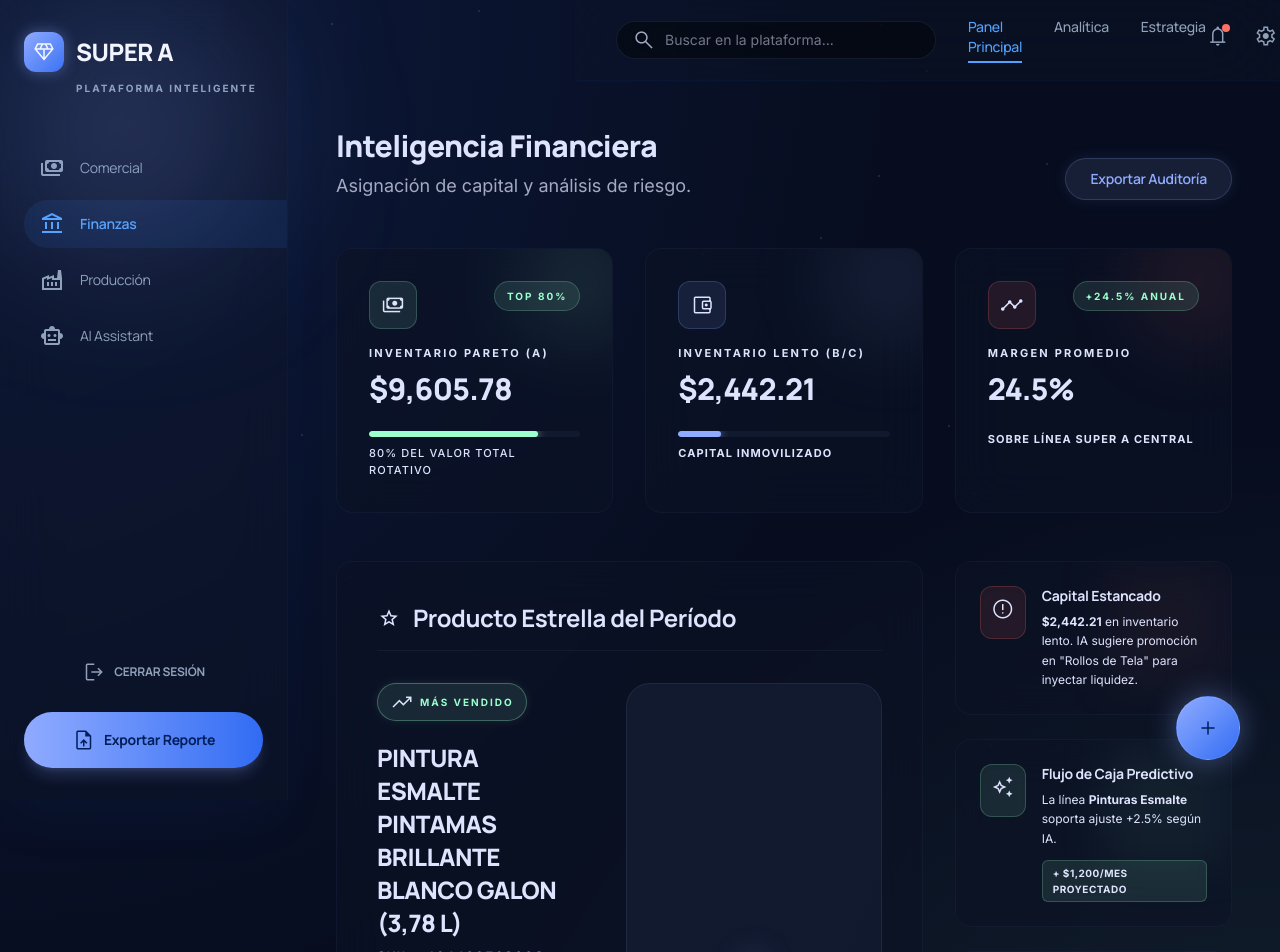
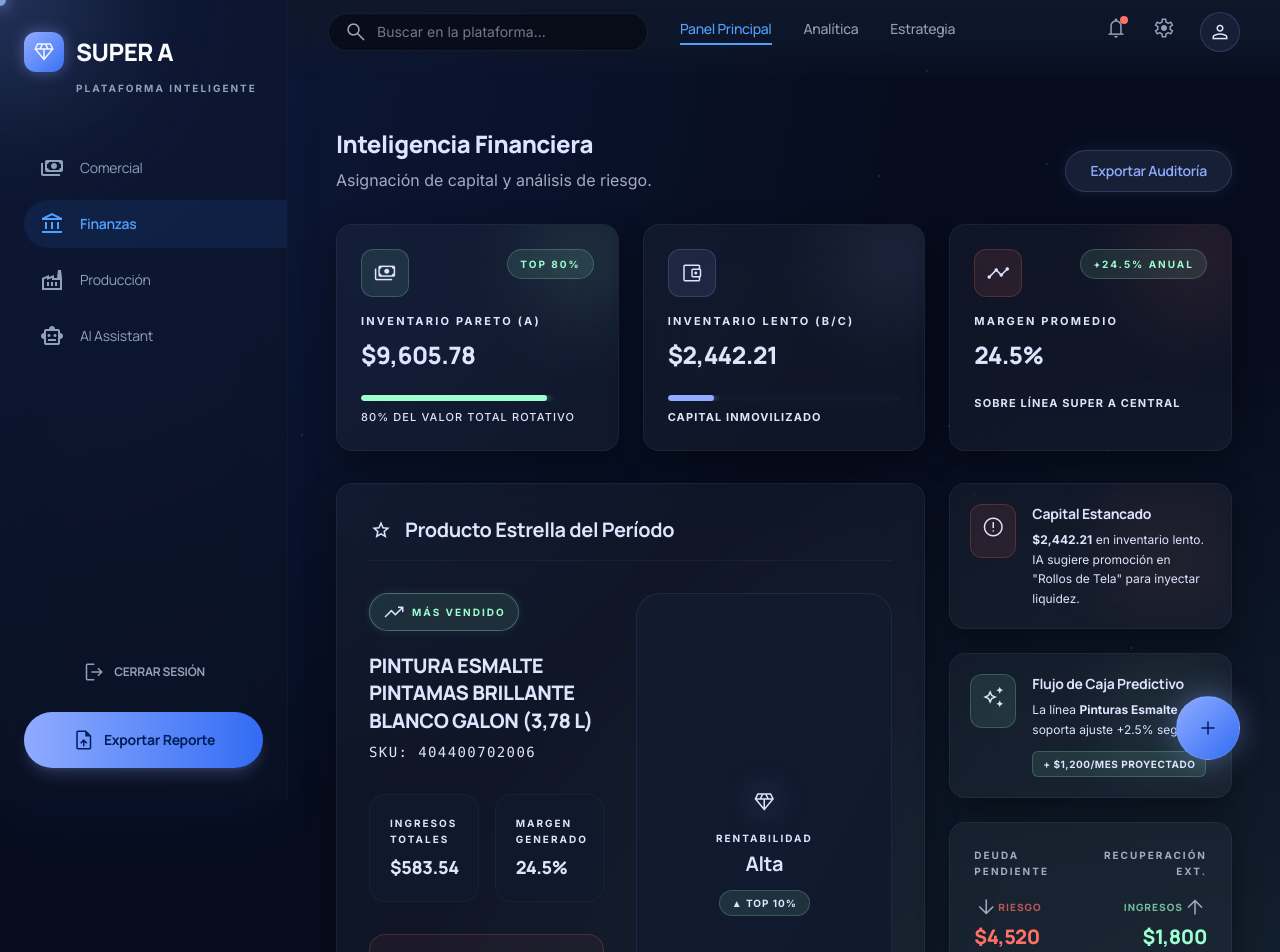
Before and after one commit to Nico317-ux/demo-2026-3-30, a React (Vite) app: page /finanzas in a window 1280 px wide. Shown: the top 952 px of the page. Built offline with nearby package versions, Linux system fonts and the light colour scheme.

Commit message:
nueva version

```diff
--- a/src/components/layout/Header.tsx
+++ b/src/components/layout/Header.tsx
@@ -3,7 +3,7 @@ export function Header() {
   const location = useLocation();
 
   return (
-    <header className="fixed top-0 right-0 w-[calc(100%-18rem)] h-20 z-40 bg-slate-900/30 backdrop-blur-2xl flex justify-between items-center px-10 shadow-sm shadow-blue-500/5">
+    <header className="fixed top-0 right-0 w-full md:w-[calc(100%-18rem)] h-20 z-40 bg-gradient-to-b from-slate-900 via-slate-900/80 to-transparent flex justify-between items-center px-6 md:px-10 pb-4">
       <div className="flex items-center gap-8">
         <div className="relative group">
           <span className="absolute inset-y-0 left-4 flex items-center text-on-surface-variant group-focus-within:text-primary transition-colors">
@@ -16,7 +16,7 @@ export function Header() {
           />
         </div>
 
-        <nav className="hidden md:flex gap-8">
+        <nav className="hidden lg:flex gap-8">
           <Link to={location.pathname} className="text-blue-400 border-b-2 border-blue-400 pb-1 font-headline text-sm font-medium">
             Panel Principal
           </Link>
--- a/src/components/layout/MainLayout.tsx
+++ b/src/components/layout/MainLayout.tsx
@@ -14,8 +14,8 @@ export function MainLayout() {
 
   useGSAP(() => {
     // Initial entrance animation for layout components
-    gsap.from(".main-sidebar", { x: -50, opacity: 0, duration: 1, ease: "power3.out" });
-    gsap.from(".main-header", { y: -30, opacity: 0, duration: 1, delay: 0.2, ease: "power3.out" });
+    gsap.from(".main-sidebar", { x: -50, opacity: 0, duration: 1, ease: "power3.out", clearProps: "transform" });
+    gsap.from(".main-header", { y: -30, opacity: 0, duration: 1, delay: 0.2, ease: "power3.out", clearProps: "transform" });
     gsap.from(".main-content-area", { opacity: 0, duration: 1.5, delay: 0.4, ease: "power2.out" });
 
     // Cursor Trail Effect (Estela premium)
@@ -50,7 +50,8 @@ export function MainLayout() {
     <div ref={container} className="bg-mesh text-on-surface font-body min-h-screen selection:bg-[var(--color-primary)]/30 overflow-hidden relative">
 
       {/* Custom Cursor Trail Elements */}
-      <div ref={cursorFollowerRef} className="fixed top-0 left-0 w-64 h-64 bg-[var(--color-primary)]/20 rounded-full blur-[80px] pointer-events-none z-[9998] transition-opacity duration-300"></div>
+      <div ref={cursorRef} className="fixed top-0 left-0 w-3 h-3 rounded-full bg-[var(--color-primary)] mix-blend-screen pointer-events-none z-[9999] opacity-80 backdrop-blur-sm shadow-[0_0_15px_rgba(144,171,255,1)]"></div>
+      <div ref={cursorFollowerRef} className="fixed top-0 left-0 w-48 h-48 bg-[var(--color-primary)]/20 rounded-full blur-[60px] pointer-events-none z-[9998] transition-opacity duration-300"></div>
 
       {/* Global Floating Particles */}
       <div className="global-particles">
@@ -68,7 +69,7 @@ export function MainLayout() {
         <Sidebar />
       </div>
 
-      <main className="ml-72 min-h-screen flex flex-col relative z-50">
+      <main className="md:ml-72 ml-0 min-h-screen flex flex-col relative z-50">
         <div className="main-header">
           <Header />
         </div>
--- a/src/index.css
+++ b/src/index.css
@@ -74,12 +74,13 @@ h4,
 
 /* The Glass & Gradient Rule */
 .glass-card {
-  background: rgba(12, 19, 38, 0.6) !important;
+  background: rgba(255, 255, 255, 0.04) !important;
   backdrop-filter: blur(24px) !important;
   -webkit-backdrop-filter: blur(24px) !important;
-  border: 1px solid rgba(144, 171, 255, 0.05) !important;
+  border: 1px solid rgba(144, 171, 255, 0.08) !important;
   border-radius: 1rem !important;
   color: #dfe4fe !important;
+  box-shadow: 0 10px 30px rgba(0, 0, 0, 0.4) !important;
 }
 
 .glass-card {
@@ -100,7 +101,7 @@ h4,
 /* Slightly stronger card background on small screens for readability */
 @media (max-width: 640px) {
   .glass-card {
-    background: rgba(12, 19, 38, 0.85) !important;
+    background: rgba(255, 255, 255, 0.05) !important;
   }
 }
 
@@ -342,7 +343,7 @@ tr.table-row,
     padding-right: 1rem !important;
   }
   .glass-card {
-    background: rgba(12, 19, 38, 0.92) !important;
+    background: rgba(255, 255, 255, 0.06) !important;
     padding: 1rem !important;
     border-radius: 0.75rem !important;
   }
--- a/src/pages/Login.tsx
+++ b/src/pages/Login.tsx
@@ -88,7 +88,7 @@ export function Login() {
       {/* Main Box */}
       <main className="relative z-10 w-full max-w-md flex flex-col items-center">
 
-        <div className="login-header flex flex-col items-center mb-10 w-full">
+        <div className="login-header flex flex-col items-center mb-10 w-full opacity-0">
           <div className="mb-4 h-16 w-16 flex items-center justify-center bg-[var(--color-primary)]/10 rounded-2xl border border-[var(--color-primary)]/30 shadow-[0_0_20px_rgba(144,171,255,0.2)]">
             <span className="material-symbols-outlined text-[var(--color-primary)] text-4xl drop-shadow-[0_0_15px_rgba(144,171,255,0.8)]">psychology</span>
           </div>
@@ -101,14 +101,14 @@ export function Login() {
           <p className="font-label text-sm text-on-surface-variant tracking-widest mt-1 uppercase text-center w-full">Plataforma de Inteligencia</p>
         </div>
 
-        <div className="glass-card w-full p-10 flex flex-col gap-8">
-          <header className="stagger-item">
+        <div className="glass-card w-full p-10 flex flex-col gap-8 opacity-0">
+          <header className="stagger-item opacity-0">
             <h2 className="font-headline text-xl font-bold text-on-surface">Iniciar Sesión</h2>
             <p className="text-on-surface-variant text-sm mt-1">Acceso autorizado al núcleo neuronal</p>
           </header>
 
           <form onSubmit={handleInitialize} className="flex flex-col gap-6">
-            <div className="flex flex-col gap-2 stagger-item">
+            <div className="flex flex-col gap-2 stagger-item opacity-0">
               <label className="font-label text-[10px] font-bold uppercase tracking-widest text-[var(--color-primary)] px-1 opacity-80">ID de Ejecutivo</label>
               <div className="group relative flex items-center transition-all duration-400">
                 <span className="material-symbols-outlined absolute left-4 text-outline group-focus-within:text-primary transition-colors">fingerprint</span>
@@ -122,7 +122,7 @@ export function Login() {
               </div>
             </div>
 
-            <div className="flex flex-col gap-2 stagger-item">
+            <div className="flex flex-col gap-2 stagger-item opacity-0">
               <label className="font-label text-[10px] font-bold uppercase tracking-widest text-[var(--color-primary)] px-1 opacity-80">Clave de Seguridad</label>
               <div className="group relative flex items-center transition-all duration-400">
                 <span className="material-symbols-outlined absolute left-4 text-outline group-focus-within:text-primary transition-colors">key_visualizer</span>
@@ -139,18 +139,18 @@ export function Login() {
               </div>
             </div>
 
-            <button type="submit" className="btn-primary w-full py-4 mt-2 stagger-item">
+            <button type="submit" className="btn-primary w-full py-4 mt-2 stagger-item opacity-0">
               INICIAR SESIÓN
             </button>
           </form>
 
-          <div className="flex items-center gap-4 py-2 opacity-60 stagger-item">
+          <div className="flex items-center gap-4 py-2 opacity-0 stagger-item">
             <div className="h-[1px] flex-1 bg-gradient-to-r from-transparent via-outline-variant to-transparent"></div>
             <span className="text-outline text-[10px] font-bold tracking-[0.2em] uppercase">Alternativas</span>
             <div className="h-[1px] flex-1 bg-gradient-to-r from-transparent via-outline-variant to-transparent"></div>
           </div>
 
-          <div className="grid grid-cols-2 gap-4 stagger-item">
+          <div className="grid grid-cols-2 gap-4 stagger-item opacity-0">
             <button className="flex items-center justify-center gap-3 bg-[var(--color-surface-container)] border border-[rgba(65,71,91,0.2)] rounded-full py-3 px-4 hover:bg-[var(--color-surface-container-high)] hover:border-[rgba(144,171,255,0.2)] transition-all group duration-400">
               <span className="material-symbols-outlined text-primary group-hover:scale-110 transition-transform">hub</span>
               <span className="font-label text-xs font-semibold text-on-surface">Portal SSO</span>
--- a/src/pages/finanzas/FinanzasDashboard.tsx
+++ b/src/pages/finanzas/FinanzasDashboard.tsx
@@ -22,12 +22,12 @@ export function FinanzasDashboard() {
   }, { scope: container });
 
   return (
-    <div ref={container} className="w-full flex flex-col gap-12">
+    <div ref={container} className="w-full flex flex-col gap-8">
       {/* Page Header */}
       <div className="page-header flex justify-between items-end">
         <div>
-          <h2 className="text-3xl font-extrabold font-headline tracking-tight text-on-surface">Inteligencia Financiera</h2>
-          <p className="text-on-surface-variant mt-2 text-lg">Asignación de capital y análisis de riesgo.</p>
+          <h2 className="text-2xl font-extrabold font-headline tracking-tight text-on-surface">Inteligencia Financiera</h2>
+          <p className="text-on-surface-variant mt-2 text-base">Asignación de capital y análisis de riesgo.</p>
         </div>
         <div className="flex gap-4">
           <button className="px-6 py-2.5 rounded-full bg-[var(--color-surface-container-high)] text-[var(--color-primary)] font-headline font-semibold text-sm border border-[var(--color-primary)]/20 shadow-[0_0_15px_rgba(144,171,255,0.1)] hover:bg-[var(--color-primary)] hover:text-[var(--color-on-primary)] transition-all duration-400">
@@ -36,10 +36,10 @@ export function FinanzasDashboard() {
         </div>
       </div>
 
-      <div className="grid grid-cols-1 md:grid-cols-3 gap-8">
+      <div className="grid grid-cols-1 md:grid-cols-3 gap-6">
 
         {/* KPI Cards */}
-        <div className="bento-item glass-card p-8 group relative overflow-hidden border-t-2 border-[var(--color-tertiary)] hover:border-[var(--color-tertiary)] hover:shadow-[0_0_30px_rgba(155,255,206,0.1)] transition-all">
+        <div className="bento-item glass-card p-6 group relative overflow-hidden border-t-2 border-[var(--color-tertiary)] hover:border-[var(--color-tertiary)] hover:shadow-[0_0_30px_rgba(155,255,206,0.1)] transition-all">
           <div className="absolute -right-8 -top-8 w-32 h-32 bg-[var(--color-tertiary)]/10 rounded-full blur-2xl pointer-events-none"></div>
 
           <div className="flex items-start justify-between mb-4">
@@ -51,7 +51,7 @@ export function FinanzasDashboard() {
             </span>
           </div>
           <p className="text-[11px] font-bold text-on-surface-variant uppercase tracking-[0.2em] mb-2">Inventario Pareto (A)</p>
-          <p className="text-3xl font-display font-extrabold text-white font-headline tracking-tighter">{fmt(mockKpis.valorInventarioPareto_USD)}</p>
+          <p className="text-2xl font-display font-extrabold text-white font-headline tracking-tighter">{fmt(mockKpis.valorInventarioPareto_USD)}</p>
 
           <div className="mt-6 h-1.5 bg-[var(--color-surface-container)] rounded-full overflow-hidden">
             <div className="progress-bar h-full bg-[var(--color-tertiary)] rounded-full shadow-[0_0_10px_rgba(155,255,206,0.8)]" data-width={`${paretoPercent}%`} />
@@ -59,7 +59,7 @@ export function FinanzasDashboard() {
           <p className="text-[11px] text-on-surface-variant mt-2 font-medium uppercase tracking-widest">{paretoPercent}% del valor total rotativo</p>
         </div>
 
-        <div className="bento-item glass-card p-8 group relative overflow-hidden border-t-2 border-[var(--color-primary)] hover:border-[var(--color-primary)] hover:shadow-[0_0_30px_rgba(144,171,255,0.1)] transition-all">
+        <div className="bento-item glass-card p-6 group relative overflow-hidden border-t-2 border-[var(--color-primary)] hover:border-[var(--color-primary)] hover:shadow-[0_0_30px_rgba(144,171,255,0.1)] transition-all">
           <div className="absolute -right-8 -top-8 w-32 h-32 bg-[var(--color-primary)]/10 rounded-full blur-2xl pointer-events-none"></div>
 
           <div className="flex items-start justify-between mb-4">
@@ -68,7 +68,7 @@ export function FinanzasDashboard() {
             </div>
           </div>
           <p className="text-[11px] font-bold text-on-surface-variant uppercase tracking-[0.2em] mb-2">Inventario Lento (B/C)</p>
-          <p className="text-3xl font-display font-extrabold text-white font-headline tracking-tighter">{fmt(mockKpis.valorInventarioFueraPareto_USD)}</p>
+          <p className="text-2xl font-display font-extrabold text-white font-headline tracking-tighter">{fmt(mockKpis.valorInventarioFueraPareto_USD)}</p>
 
           <div className="mt-6 h-1.5 bg-[var(--color-surface-container)] rounded-full overflow-hidden">
             <div className="progress-bar h-full bg-[var(--color-primary)] rounded-full shadow-[0_0_10px_rgba(144,171,255,0.8)]" data-width={`${fueraParetoPct}%`} />
@@ -76,7 +76,7 @@ export function FinanzasDashboard() {
           <p className="text-[11px] text-[var(--color-primary)] mt-2 font-bold uppercase tracking-widest">Capital inmovilizado</p>
         </div>
 
-        <div className="bento-item glass-card p-8 group relative overflow-hidden border-t-2 border-[var(--color-secondary)] hover:border-[var(--color-secondary)] hover:shadow-[0_0_30px_rgba(255,113,101,0.1)] transition-all">
+        <div className="bento-item glass-card p-6 group relative overflow-hidden border-t-2 border-[var(--color-secondary)] hover:border-[var(--color-secondary)] hover:shadow-[0_0_30px_rgba(255,113,101,0.1)] transition-all">
            <div className="absolute -right-8 -top-8 w-32 h-32 bg-[var(--color-secondary)]/10 rounded-full blur-2xl pointer-events-none"></div>
 
            <div className="flex items-start justify-between mb-4">
@@ -88,42 +88,42 @@ export function FinanzasDashboard() {
             </span>
           </div>
            <p className="text-[11px] font-bold text-on-surface-variant uppercase tracking-[0.2em] mb-2">Margen Promedio</p>
-           <p className="text-3xl font-display font-extrabold text-white font-headline tracking-tighter">24.5%</p>
+           <p className="text-2xl font-display font-extrabold text-white font-headline tracking-tighter">24.5%</p>
            <p className="text-[11px] text-on-surface-variant mt-6 uppercase tracking-widest font-bold">Sobre línea SUPER A Central</p>
         </div>
 
       </div>
 
-      <div className="grid grid-cols-1 lg:grid-cols-3 gap-8">
+      <div className="grid grid-cols-1 lg:grid-cols-3 gap-6">
 
         {/* Main Star Product Card */}
-        <div className="bento-item lg:col-span-2 glass-card p-10 flex flex-col justify-between border-l-[6px] border-l-[var(--color-primary)]">
+        <div className="bento-item lg:col-span-2 glass-card p-8 flex flex-col justify-between border-l-[6px] border-l-[var(--color-primary)]">
 
           <div className="flex items-center justify-between mb-8 pb-4 border-b border-[rgba(65,71,91,0.2)]">
-            <h3 className="font-headline font-bold text-2xl text-white flex items-center gap-3">
+            <h3 className="font-headline font-bold text-xl text-white flex items-center gap-3">
               <span className="material-symbols-outlined text-[var(--color-primary)]">star</span>
               Producto Estrella del Período
             </h3>
           </div>
 
-          <div className="flex flex-col md:flex-row gap-12 flex-1 items-stretch">
+          <div className="flex flex-col md:flex-row gap-8 flex-1 items-stretch">
             <div className="flex-1 flex flex-col justify-center">
               <div className="w-fit">
                 <span className="text-[10px] font-bold tracking-[0.2em] text-[var(--color-tertiary)] uppercase bg-[var(--color-tertiary)]/10 border border-[var(--color-tertiary)]/30 px-3 py-1.5 rounded-full inline-flex items-center gap-1.5 shadow-[0_0_10px_rgba(155,255,206,0.1)]">
                   <span className="material-symbols-outlined text-[14px]">trending_up</span> MÁS VENDIDO
                 </span>
               </div>
-              <h4 className="text-2xl font-extrabold text-white mt-5 leading-snug font-headline">{topSku.descripcion}</h4>
+              <h4 className="text-xl font-extrabold text-white mt-5 leading-snug font-headline">{topSku.descripcion}</h4>
               <p className="text-sm text-[var(--color-primary-container)] mt-2 font-mono tracking-widest uppercase">SKU: {topSku.sku}</p>
 
               <div className="grid grid-cols-2 gap-4 mt-8">
                 <div className="bg-[var(--color-surface-container)]/80 p-5 rounded-2xl border border-[rgba(65,71,91,0.2)]">
                   <p className="text-[10px] font-bold text-on-surface-variant uppercase tracking-[0.2em] mb-1.5">Ingresos Totales</p>
-                  <p className="text-xl font-headline font-extrabold text-[var(--color-tertiary)]">{fmt(topSku.ventas_usd)}</p>
+                  <p className="text-lg font-headline font-extrabold text-[var(--color-tertiary)]">{fmt(topSku.ventas_usd)}</p>
                 </div>
                 <div className="bg-[var(--color-surface-container)]/80 p-5 rounded-2xl border border-[rgba(65,71,91,0.2)]">
                   <p className="text-[10px] font-bold text-on-surface-variant uppercase tracking-[0.2em] mb-1.5">Margen Generado</p>
-                  <p className="text-xl font-headline font-extrabold text-[var(--color-primary)]">24.5%</p>
+                  <p className="text-lg font-headline font-extrabold text-[var(--color-primary)]">24.5%</p>
                 </div>
               </div>
 
@@ -140,7 +140,7 @@ export function FinanzasDashboard() {
               <div className="text-center z-10 relative flex flex-col items-center">
                 <span className="material-symbols-outlined text-6xl text-[var(--color-primary)] drop-shadow-[0_0_15px_rgba(144,171,255,0.6)] mb-4">diamond</span>
                 <p className="text-[10px] text-on-surface-variant uppercase tracking-[0.2em] font-bold">Rentabilidad</p>
-                <p className="text-2xl font-headline font-bold text-white mt-1">Alta</p>
+                <p className="text-xl font-headline font-bold text-white mt-1">Alta</p>
                 <p className="text-[10px] font-bold uppercase tracking-widest text-[var(--color-tertiary)] mt-3 bg-[var(--color-tertiary)]/10 px-3 py-1 rounded-full border border-[var(--color-tertiary)]/20">▲ Top 10%</p>
               </div>
             </div>
@@ -149,7 +149,7 @@ export function FinanzasDashboard() {
 
         {/* Alerts & Flow Column */}
         <div className="bento-item space-y-6">
-          <div className="glass-card p-6 border-l-[4px] border-[var(--color-secondary)] group overflow-hidden relative transition-all hover:shadow-[0_0_20px_rgba(255,113,101,0.15)]">
+          <div className="glass-card p-5 border-l-[4px] border-[var(--color-secondary)] group overflow-hidden relative transition-all hover:shadow-[0_0_20px_rgba(255,113,101,0.15)]">
             <div className="absolute top-0 right-0 w-32 h-32 bg-[var(--color-secondary)]/5 blur-xl pointer-events-none"></div>
             <div className="flex items-start gap-4">
               <div className="p-2.5 rounded-xl bg-[var(--color-secondary)]/10 shrink-0 border border-[var(--color-secondary)]/20 shadow-inner">
@@ -164,7 +164,7 @@ export function FinanzasDashboard() {
             </div>
           </div>
 
-          <div className="glass-card p-6 border-l-[4px] border-[var(--color-tertiary)] group overflow-hidden relative transition-all hover:shadow-[0_0_20px_rgba(155,255,206,0.15)]">
+          <div className="glass-card p-5 border-l-[4px] border-[var(--color-tertiary)] group overflow-hidden relative transition-all hover:shadow-[0_0_20px_rgba(155,255,206,0.15)]">
             <div className="absolute top-0 right-0 w-32 h-32 bg-[var(--color-tertiary)]/5 blur-xl pointer-events-none"></div>
             <div className="flex items-start gap-4">
               <div className="p-2.5 rounded-xl bg-[var(--color-tertiary)]/10 shrink-0 border border-[var(--color-tertiary)]/20 shadow-inner">
@@ -182,17 +182,17 @@ export function FinanzasDashboard() {
             </div>
           </div>
 
-          <div className="glass-card p-8 border border-[rgba(65,71,91,0.2)]">
+          <div className="glass-card p-6 border border-[rgba(65,71,91,0.2)]">
             <div className="flex justify-between items-center text-[10px] font-bold text-on-surface-variant uppercase tracking-[0.2em] mb-4">
               <span>Deuda Pendiente</span>
               <span className="text-right">Recuperación Ext.</span>
             </div>
             <div className="flex justify-between items-end border-b border-[rgba(65,71,91,0.3)] pb-5">
-              <span className="text-[var(--color-secondary)] flex flex-col justify-end text-2xl font-headline font-extrabold tracking-tighter">
+              <span className="text-[var(--color-secondary)] flex flex-col justify-end text-xl font-headline font-extrabold tracking-tighter">
                 <span className="text-[10px] opacity-70 mb-1 flex items-center tracking-widest"><span className="material-symbols-outlined text-[14px]">arrow_downward</span> RIESGO</span>
                 $4,520
               </span>
-              <span className="text-[var(--color-tertiary)] flex flex-col justify-end text-right text-2xl font-headline font-extrabold tracking-tighter">
+              <span className="text-[var(--color-tertiary)] flex flex-col justify-end text-right text-xl font-headline font-extrabold tracking-tighter">
                 <span className="text-[10px] opacity-70 mb-1 flex items-center justify-end tracking-widest">INGRESOS <span className="material-symbols-outlined text-[14px]">arrow_upward</span></span>
                 $1,800
               </span>
```
Also changed, not shown: src/pages/comercial/ComercialDashboard.tsx (+19 -19 lines), src/pages/produccion/ProduccionDashboard.tsx (+18 -18 lines).
